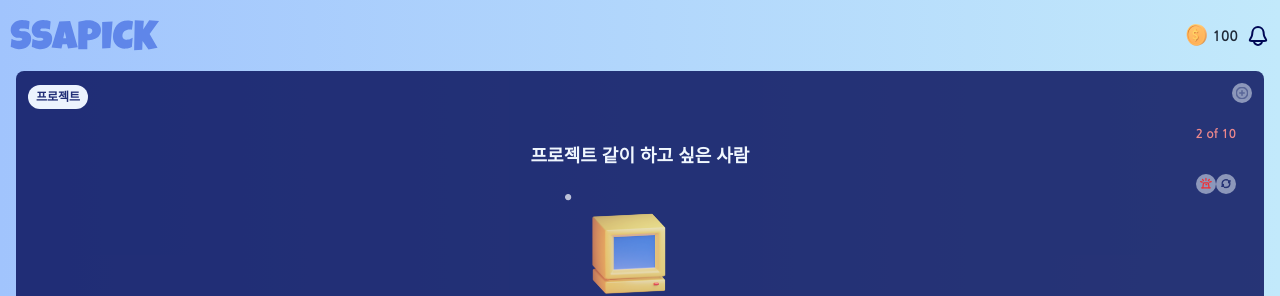
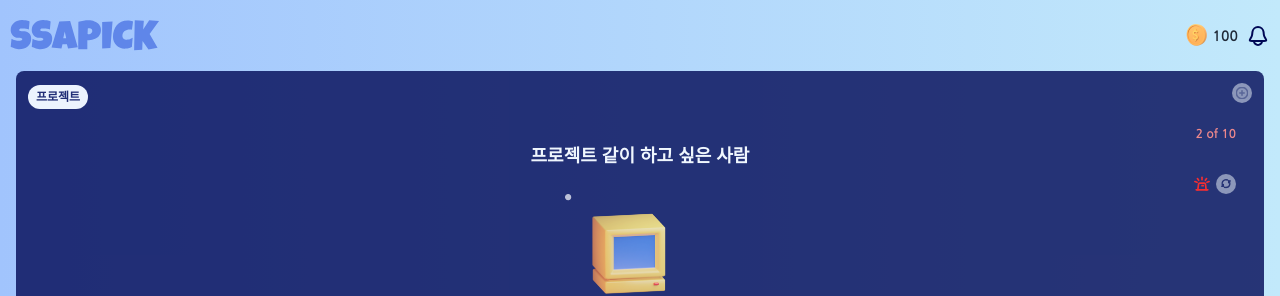
Before and after one commit to rlaehdud1002/SSAPICK, a React (Create React App) app in the folder client/: page /pick in a window 1280 px wide. Shown: the top 296 px of the page. Built offline with nearby package versions, Linux system fonts and the light colour scheme.

Commit message:
[FEAT] 신고, 삭제 모달

```diff
--- a/client/src/components/MessagePage/MessageContent.tsx
+++ b/client/src/components/MessagePage/MessageContent.tsx
@@ -1,6 +1,6 @@
 import MessageQuestionIcon from 'icons/MessageQuestionIcon';
 import UserPickIcon from 'icons/UserPickIcon';
-import PointIcon from 'icons/PointIcon';
+import WarningDeleteModal from 'components/modals/WarningDeleteModal';
 
 interface MessageContentProps {
   name: string;
@@ -24,7 +24,7 @@ const MessageContent = ({
           <UserPickIcon gen={gen} width={32} height={32}/>
           <h1 className="ms-3">{name}</h1>
         </div>
-        <PointIcon />
+        <WarningDeleteModal />
       </div>
       <div className="text-center text-gray-500 my-4">{question}</div>
       <div className="flex flex-row items-center bg-white/50 rounded-lg p-2">
--- /dev/null
+++ b/client/src/components/modals/WarningDeleteModal.tsx
@@ -0,0 +1,53 @@
+import PointIcon from 'icons/PointIcon';
+import WarningIcon from 'icons/WarningIcon';
+import DeleteIcon from 'icons/DeleteIcon';
+
+import {
+  Dialog,
+  DialogContent,
+  DialogHeader,
+  DialogTrigger,
+} from 'components/ui/dialog';
+
+import { useRef, useEffect, useState } from 'react';
+
+const WarningDeleteModal = () => {
+  const positionRef = useRef<HTMLButtonElement>(null);
+  const [Position, setPosition] = useState({ top: 0, left: 0 });
+
+  useEffect(() => {
+    if (positionRef.current) {
+      const rect = positionRef.current.getBoundingClientRect();
+      setPosition({ top: rect.bottom + 50, left: rect.left - 45 });
+    }
+  }, []);
+
+  return (
+    <Dialog>
+      <DialogTrigger ref={positionRef}>
+        <PointIcon />
+      </DialogTrigger>
+      <DialogContent
+        className="w-36 rounded-xl"
+        style={{
+          position: 'absolute',
+          top: Position.top,
+          left: Position.left,
+        }}
+      >
+        <DialogHeader>
+          <div className="flex flex-row items-center">
+            <WarningIcon width={24} height={24} className="me-3" />
+            <p>신고</p>
+          </div>
+          <div className="flex flex-row items-center">
+            <DeleteIcon width={24} height={24} className="me-3" />
+            <p>삭제</p>
+          </div>
+        </DialogHeader>
+      </DialogContent>
+    </Dialog>
+  );
+};
+
+export default WarningDeleteModal;
--- a/client/src/components/modals/WarningModal.tsx
+++ b/client/src/components/modals/WarningModal.tsx
@@ -45,7 +45,7 @@ const WarningModal = () => {
   return (
     <Dialog open={open} onOpenChange={(open) => !open && onClose()}>
       <DialogTrigger onClick={() => setOpen(true)}>
-        <WarningIcon />
+        <WarningIcon width={20} height={20} className='mx-1'/>
       </DialogTrigger>
       {isModalVisible && (
         <DialogContent className="border rounded-lg bg-[#E9F2FD] mx-2 w-4/5">
--- a/client/src/icons/DeleteIcon.tsx
+++ b/client/src/icons/DeleteIcon.tsx
@@ -1,8 +1,15 @@
-const DeleteIcon = () => {
+interface DeleteIconProps {
+  className?: string;
+  width: number;
+  height: number;
+}
+
+const DeleteIcon = ({ className, width, height }: DeleteIconProps) => {
   return (
     <svg
-      width="24"
-      height="24"
+      width={width}
+      height={height}
+      className={className}
       viewBox="0 0 24 24"
       fill="none"
       xmlns="http://www.w3.org/2000/svg"
--- a/client/src/icons/WarningIcon.tsx
+++ b/client/src/icons/WarningIcon.tsx
@@ -1,57 +1,58 @@
 interface WarningIconProps {
   className?: string;
+  width: number;
+  height: number;
 }
 
-const WarningIcon = ({className} : WarningIconProps) => {
+const WarningIcon = ({ className, width, height }: WarningIconProps) => {
   return (
     <svg
-      width="20"
-      height="20"
-      viewBox="0 0 20 20"
+      width={width}
+      height={height}
+      className={className}
+      viewBox="0 0 24 24"
       fill="none"
       xmlns="http://www.w3.org/2000/svg"
-      className={className}
     >
-      <circle cx="10" cy="10" r="10" fill="white" fill-opacity="0.5" />
       <path
-        d="M14.2619 13.762L5.59521 13.762"
+        d="M19 19L5 19"
         stroke="#FF0000"
-        stroke-width="1.2381"
+        stroke-width="2"
         stroke-linecap="round"
         stroke-linejoin="round"
       />
       <path
-        d="M6.83337 13.762L7.35075 9.62297C7.40883 9.15828 7.80385 8.80957 8.27215 8.80957H11.5851C12.0534 8.80957 12.4484 9.15828 12.5065 9.62297L13.0238 13.762"
+        d="M7 19L7.83576 12.3139C7.92959 11.5633 8.56769 11 9.32417 11H14.6758C15.4323 11 16.0704 11.5633 16.1642 12.3139L17 19"
         stroke="#FF0000"
-        stroke-width="1.2381"
+        stroke-width="2"
         stroke-linecap="round"
         stroke-linejoin="round"
       />
       <path
-        d="M9.92859 4.4762L9.9286 6.33334"
+        d="M12 4L12 7"
         stroke="#FF0000"
-        stroke-width="1.2381"
+        stroke-width="2"
         stroke-linecap="round"
         stroke-linejoin="round"
       />
       <path
-        d="M15.1904 7.57141L13.6428 8.19046M4.66663 7.57141L6.21424 8.19046"
+        d="M20.5 9L18 10M3.5 9L6 10"
         stroke="#FF0000"
-        stroke-width="1.2381"
+        stroke-width="2"
         stroke-linecap="round"
         stroke-linejoin="round"
       />
       <path
-        d="M13.3333 5.40479L12.4048 6.64288M6.5238 5.40479L7.45237 6.64288"
+        d="M17.5 5.5L16 7.5M6.5 5.5L8 7.5"
         stroke="#FF0000"
-        stroke-width="1.2381"
+        stroke-width="2"
         stroke-linecap="round"
         stroke-linejoin="round"
       />
       <path
-        d="M9.92859 10.6666L10.8572 10.6666"
+        d="M12 14L13.5 14"
         stroke="#FF0000"
-        stroke-width="1.2381"
+        stroke-width="2"
         stroke-linecap="round"
         stroke-linejoin="round"
       />
--- a/client/src/pages/Message.tsx
+++ b/client/src/pages/Message.tsx
@@ -1,4 +1,3 @@
-import MessageContent from 'components/MessagePage/MessageContent';
 import { Link, Outlet, useLocation } from 'react-router-dom';
 
 const Message = () => {
```
